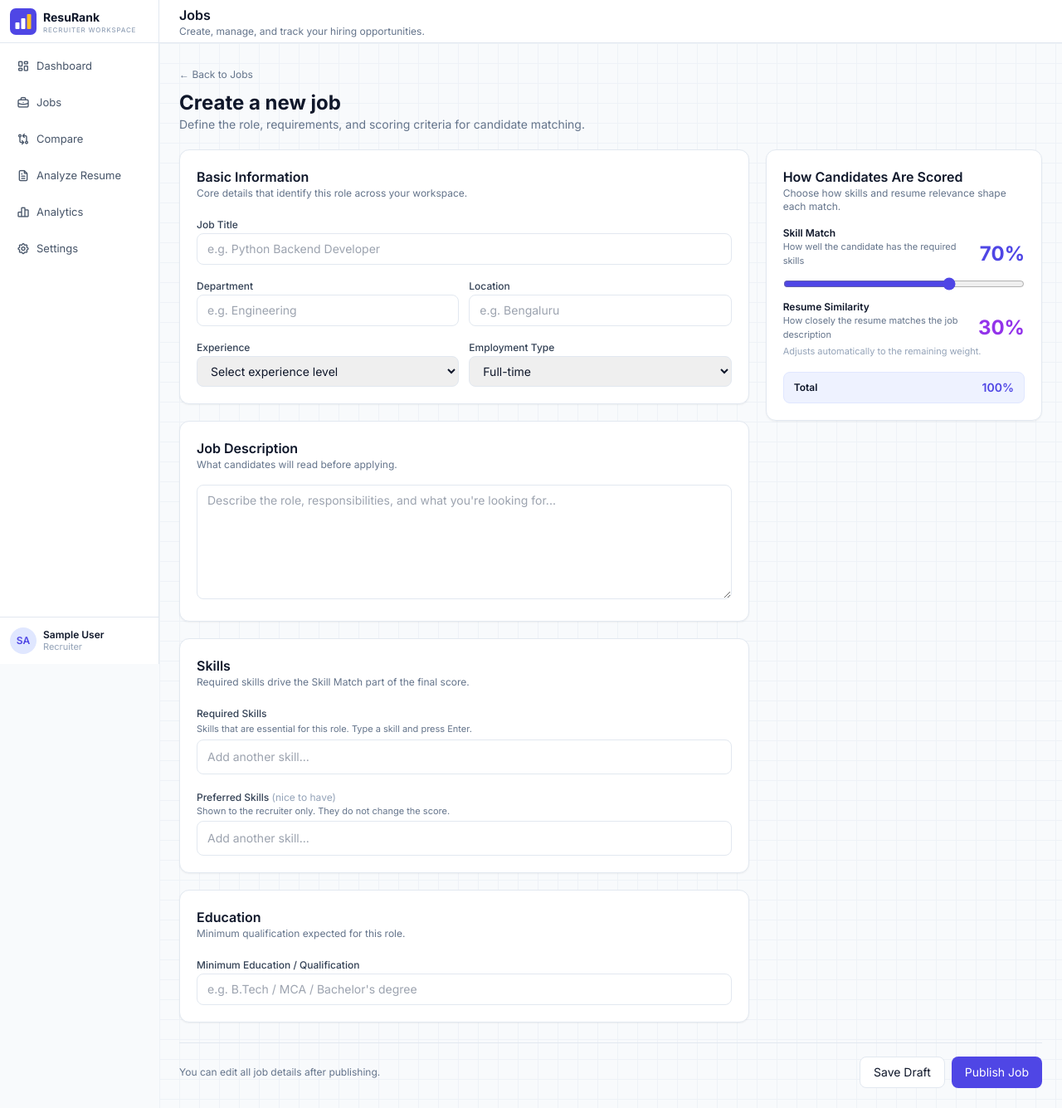
After one commit to manasat1306/resurank, a Django app: page /jobs/new/ in a window 1280 px wide. The commit adds this page. Shown: the whole page at 83% size. Run offline with Django 5.2, Linux system fonts and the light colour scheme; the visitor is signed in with stand-in values (Sample User, id 1); parts of the project's set-up code (start-up, migrations or seed data) failed here and were passed over; some libraries are stand-ins or nearby versions.

```diff
--- /dev/null
+++ b/resume_analyzer/forms.py
@@ -0,0 +1,60 @@
+from django import forms
+from .models import Job
+
+INPUT = "w-full border border-slate-200 rounded-lg px-3 py-2 text-sm focus:outline-none focus:border-indigo-400"
+
+EXPERIENCE_CHOICES = [
+    ('', 'Select experience level'),
+    ('Fresher (0-1 years)', 'Fresher (0-1 years)'),
+    ('1-3 years', '1-3 years'),
+    ('3-5 years', '3-5 years'),
+    ('5+ years', '5+ years'),
+]
+
+
+class JobForm(forms.ModelForm):
+    # chips send skills as one comma text, we turn it into a list
+    required_skills = forms.CharField(required=False)
+    preferred_skills = forms.CharField(required=False)
+    experience = forms.ChoiceField(choices=EXPERIENCE_CHOICES, required=False)
+
+    class Meta:
+        model = Job
+        fields = [
+            'title', 'department', 'location', 'experience', 'job_type',
+            'description_text', 'required_skills', 'preferred_skills',
+            'education', 'skill_weight',
+        ]
+
+    def __init__(self, *args, **kwargs):
+        super().__init__(*args, **kwargs)
+        for name in ['title', 'department', 'location', 'experience',
+                     'job_type', 'description_text', 'education']:
+            self.fields[name].widget.attrs['class'] = INPUT
+        self.fields['title'].widget.attrs['placeholder'] = 'e.g. Python Backend Developer'
+        self.fields['department'].widget.attrs['placeholder'] = 'e.g. Engineering'
+        self.fields['location'].widget.attrs['placeholder'] = 'e.g. Bengaluru'
+        self.fields['education'].widget.attrs['placeholder'] = "e.g. B.Tech / MCA / Bachelor's degree"
+        self.fields['description_text'].widget.attrs.update({
+            'rows': 6,
+            'placeholder': "Describe the role, responsibilities, and what you're looking for...",
+        })
+
+        if self.instance and self.instance.pk:
+            self.initial['required_skills'] = ', '.join(self.instance.required_skills)
+            self.initial['preferred_skills'] = ', '.join(self.instance.preferred_skills)
+
+    def _split(self, value):
+        seen, out = set(), []
+        for s in (value or '').split(','):
+            s = s.strip()
+            if s and s.lower() not in seen:
+                seen.add(s.lower())
+                out.append(s)
+        return out
+
+    def clean_required_skills(self):
+        return self._split(self.cleaned_data.get('required_skills'))
+
+    def clean_preferred_skills(self):
+        return self._split(self.cleaned_data.get('preferred_skills'))
--- /dev/null
+++ b/resume_analyzer/static/resume_analyzer/js/job_form.js
@@ -0,0 +1,50 @@
+// weight slider
+const sw = document.getElementById('sw');
+function updateWeights() {
+  document.getElementById('sw-label').textContent = sw.value + '%';
+  document.getElementById('sim-label').textContent = (100 - sw.value) + '%';
+}
+sw.addEventListener('input', updateWeights);
+updateWeights();
+
+// skill chips
+function setupChips(boxId, hiddenId, chipClass) {
+  const box = document.getElementById(boxId);
+  const hidden = document.getElementById(hiddenId);
+  const input = box.querySelector('input');
+  let skills = hidden.value ? hidden.value.split(',').map(s => s.trim()).filter(Boolean) : [];
+
+  function render() {
+    box.querySelectorAll('.chip').forEach(c => c.remove());
+    skills.forEach((s, i) => {
+      const chip = document.createElement('span');
+      chip.className = 'chip text-xs px-2 py-1 rounded-full flex items-center gap-1 ' + chipClass;
+      chip.textContent = s;
+      const x = document.createElement('button');
+      x.type = 'button';
+      x.textContent = '×';
+      x.onclick = () => { skills.splice(i, 1); render(); };
+      chip.appendChild(x);
+      box.insertBefore(chip, input);
+    });
+    hidden.value = skills.join(',');
+  }
+
+  function add(value) {
+    const v = value.trim();
+    if (v && !skills.some(s => s.toLowerCase() === v.toLowerCase())) skills.push(v);
+    input.value = '';
+    render();
+  }
+
+  input.addEventListener('keydown', e => {
+    if (e.key === 'Enter' || e.key === ',') { e.preventDefault(); add(input.value); }
+    else if (e.key === 'Backspace' && !input.value && skills.length) { skills.pop(); render(); }
+  });
+  input.addEventListener('blur', () => add(input.value));
+  box.addEventListener('click', () => input.focus());
+  render();
+}
+
+setupChips('req-box', 'req-hidden', 'bg-indigo-50 text-indigo-700');
+setupChips('pref-box', 'pref-hidden', 'bg-purple-50 text-purple-700');
--- a/resume_analyzer/templates/resume_analyzer/base.html
+++ b/resume_analyzer/templates/resume_analyzer/base.html
@@ -86,9 +86,9 @@
       </header>
 
       <!-- Page content -->
-      <main class="grid-bg flex-1 p-8">
-        <div class="max-w-5xl mx-auto">
-          {% block content %}{% endblock %}
+      <main class="grid-bg flex-1 p-6">
+        <div class="w-full">
+            {% block content %}{% endblock %}
         </div>
       </main>
     </div>
--- /dev/null
+++ b/resume_analyzer/templates/resume_analyzer/job_form.html
@@ -0,0 +1,142 @@
+{% extends 'resume_analyzer/base.html' %}
+{% load static %}
+{% block title %}{% if is_edit %}Edit Job{% else %}Create Job{% endif %}{% endblock %}
+{% block page_title %}Jobs{% endblock %}
+{% block page_subtitle %}Create, manage, and track your hiring opportunities.{% endblock %}
+
+{% block content %}
+<form method="post" class="w-full">
+  {% csrf_token %}
+
+  <a href="{% url 'job_list' %}" class="text-xs text-slate-500 hover:text-indigo-600">← Back to Jobs</a>
+    <h1 class="text-2xl font-bold text-slate-900 mt-2">{% if is_edit %}Edit job{% else %}Create a new job{% endif %}</h1>
+  <p class="text-sm text-slate-500 mb-5">Define the role, requirements, and scoring criteria for candidate matching.</p>
+
+  <div class="grid grid-cols-1 lg:grid-cols-3 gap-5 items-start">
+
+    <!-- LEFT: form cards -->
+    <div class="lg:col-span-2 space-y-5">
+
+      <!-- Basic info -->
+      <div class="bg-white border border-slate-200 rounded-xl shadow-sm p-5">
+        <h2 class="font-semibold text-slate-900">Basic Information</h2>
+        <p class="text-xs text-slate-500 mb-4">Core details that identify this role across your workspace.</p>
+
+        <label class="text-xs font-medium text-slate-700">Job Title</label>
+        <div class="mb-3">{{ form.title }}</div>
+        {% for e in form.title.errors %}<p class="text-xs text-red-600 -mt-2 mb-3">{{ e }}</p>{% endfor %}
+
+        <div class="grid grid-cols-2 gap-3 mb-3">
+          <div>
+            <label class="text-xs font-medium text-slate-700">Department</label>
+            {{ form.department }}
+          </div>
+          <div>
+            <label class="text-xs font-medium text-slate-700">Location</label>
+            {{ form.location }}
+          </div>
+        </div>
+
+        <div class="grid grid-cols-2 gap-3">
+          <div>
+            <label class="text-xs font-medium text-slate-700">Experience</label>
+            {{ form.experience }}
+          </div>
+          <div>
+            <label class="text-xs font-medium text-slate-700">Employment Type</label>
+            {{ form.job_type }}
+          </div>
+        </div>
+      </div>
+
+      <!-- Description -->
+      <div class="bg-white border border-slate-200 rounded-xl shadow-sm p-5">
+        <h2 class="font-semibold text-slate-900">Job Description</h2>
+        <p class="text-xs text-slate-500 mb-4">What candidates will read before applying.</p>
+        {{ form.description_text }}
+        {% for e in form.description_text.errors %}<p class="text-xs text-red-600 mt-1">{{ e }}</p>{% endfor %}
+      </div>
+
+      <!-- Skills -->
+      <div class="bg-white border border-slate-200 rounded-xl shadow-sm p-5">
+        <h2 class="font-semibold text-slate-900">Skills</h2>
+        <p class="text-xs text-slate-500 mb-4">Required skills drive the Skill Match part of the final score.</p>
+
+        <label class="text-xs font-medium text-slate-700">Required Skills</label>
+        <p class="text-[11px] text-slate-500 mb-1">Skills that are essential for this role. Type a skill and press Enter.</p>
+        <div id="req-box" class="flex flex-wrap items-center gap-2 border border-slate-200 rounded-lg px-3 py-2 min-h-[42px] cursor-text">
+          <input type="text" placeholder="Add another skill..." class="flex-1 min-w-[120px] text-sm outline-none bg-transparent">
+        </div>
+        <input type="hidden" name="required_skills" id="req-hidden" value="{{ form.required_skills.value|default:'' }}">
+        {% for e in form.required_skills.errors %}<p class="text-xs text-red-600 mt-1">{{ e }}</p>{% endfor %}
+
+        <label class="text-xs font-medium text-slate-700 mt-5 block">Preferred Skills <span class="text-slate-400 font-normal">(nice to have)</span></label>
+        <p class="text-[11px] text-slate-500 mb-1">Shown to the recruiter only. They do not change the score.</p>
+        <div id="pref-box" class="flex flex-wrap items-center gap-2 border border-slate-200 rounded-lg px-3 py-2 min-h-[42px] cursor-text">
+          <input type="text" placeholder="Add another skill..." class="flex-1 min-w-[120px] text-sm outline-none bg-transparent">
+        </div>
+        <input type="hidden" name="preferred_skills" id="pref-hidden" value="{{ form.preferred_skills.value|default:'' }}">
+      </div>
+
+      <!-- Education -->
+      <div class="bg-white border border-slate-200 rounded-xl shadow-sm p-5">
+        <h2 class="font-semibold text-slate-900">Education</h2>
+        <p class="text-xs text-slate-500 mb-4">Minimum qualification expected for this role.</p>
+        <label class="text-xs font-medium text-slate-700">Minimum Education / Qualification</label>
+        {{ form.education }}
+      </div>
+    </div>
+
+    <!-- RIGHT: scoring card -->
+    <div class="bg-white border border-slate-200 rounded-xl shadow-sm p-5 lg:sticky lg:top-6">
+      <h2 class="font-semibold text-slate-900">How Candidates Are Scored</h2>
+      <p class="text-xs text-slate-500 mb-4">Choose how skills and resume relevance shape each match.</p>
+
+      <div class="flex justify-between items-end">
+        <div>
+          <div class="text-xs font-semibold">Skill Match</div>
+          <div class="text-[11px] text-slate-500">How well the candidate has the required skills</div>
+        </div>
+        <div id="sw-label" class="text-2xl font-bold text-indigo-600">70%</div>
+      </div>
+      <input type="range" name="skill_weight" id="sw" min="0" max="100" step="5"
+             value="{{ form.skill_weight.value|default:70 }}" class="w-full accent-indigo-600 my-3">
+
+      <div class="flex justify-between items-end">
+        <div>
+          <div class="text-xs font-semibold">Resume Similarity</div>
+          <div class="text-[11px] text-slate-500">How closely the resume matches the job description</div>
+        </div>
+        <div id="sim-label" class="text-2xl font-bold text-purple-600">30%</div>
+      </div>
+      <p class="text-[11px] text-slate-400 mt-1">Adjusts automatically to the remaining weight.</p>
+
+      <div class="mt-4 flex justify-between items-center border border-indigo-100 bg-indigo-50 rounded-lg px-3 py-2 text-xs font-semibold">
+        <span>Total</span><span class="text-indigo-600 text-sm">100%</span>
+      </div>
+    </div>
+  </div>
+
+  <!-- Bottom bar -->
+  <div class="mt-6 pt-4 border-t border-slate-200 flex items-center justify-between">
+    <p class="text-xs text-slate-500">You can edit all job details after publishing.</p>
+    <div class="flex gap-2">
+      {% if is_edit %}
+        <button type="submit" name="action" value="save"
+                class="text-sm border border-slate-200 bg-white rounded-lg px-4 py-2 hover:bg-slate-50">Save Changes</button>
+        {% if job.status == 'draft' %}
+          <button type="submit" name="action" value="publish"
+                  class="text-sm bg-indigo-600 text-white rounded-lg px-4 py-2 hover:bg-indigo-700">Publish Job</button>
+        {% endif %}
+      {% else %}
+        <button type="submit" name="action" value="draft"
+                class="text-sm border border-slate-200 bg-white rounded-lg px-4 py-2 hover:bg-slate-50">Save Draft</button>
+        <button type="submit" name="action" value="publish"
+                class="text-sm bg-indigo-600 text-white rounded-lg px-4 py-2 hover:bg-indigo-700">Publish Job</button>
+      {% endif %}
+    </div>
+  </div>
+</form>
+
+<script src="{% static 'resume_analyzer/js/job_form.js' %}"></script>
+{% endblock %}
--- a/resume_analyzer/urls.py
+++ b/resume_analyzer/urls.py
@@ -7,4 +7,9 @@ urlpatterns = [
     path('ranking/', views.job_ranking, name='job_ranking'),
     path('signup/', views.signup, name='signup'),
     path('jobs/', job_views.job_list, name='job_list'),
+    path('jobs/new/', job_views.job_create, name='job_create'),
+    path('jobs/<int:pk>/', job_views.job_detail, name='job_detail'),
+    path('jobs/<int:pk>/edit/', job_views.job_edit, name='job_edit'),
+    path('jobs/<int:pk>/publish/', job_views.job_publish, name='job_publish'),
+    path('jobs/<int:pk>/close/', job_views.job_close, name='job_close'),
 ]
--- a/resume_analyzer/views.py
+++ b/resume_analyzer/views.py
@@ -330,6 +330,7 @@ def upload_resume(request):
         })
     return render(request, 'resume_analyzer/upload.html')
 
+@login_required
 def job_ranking(request):
     job_description_text = ""
     saved_jds = Job.objects.filter(recruiter=request.user).order_by('-id')
```
Also changed, not shown: resume_analyzer/job_views.py (+72 -1 lines), resume_analyzer/templates/resume_analyzer/job_detail.html (added, +203 -0 lines), resume_analyzer/templates/resume_analyzer/job_list.html (+17 -4 lines).
